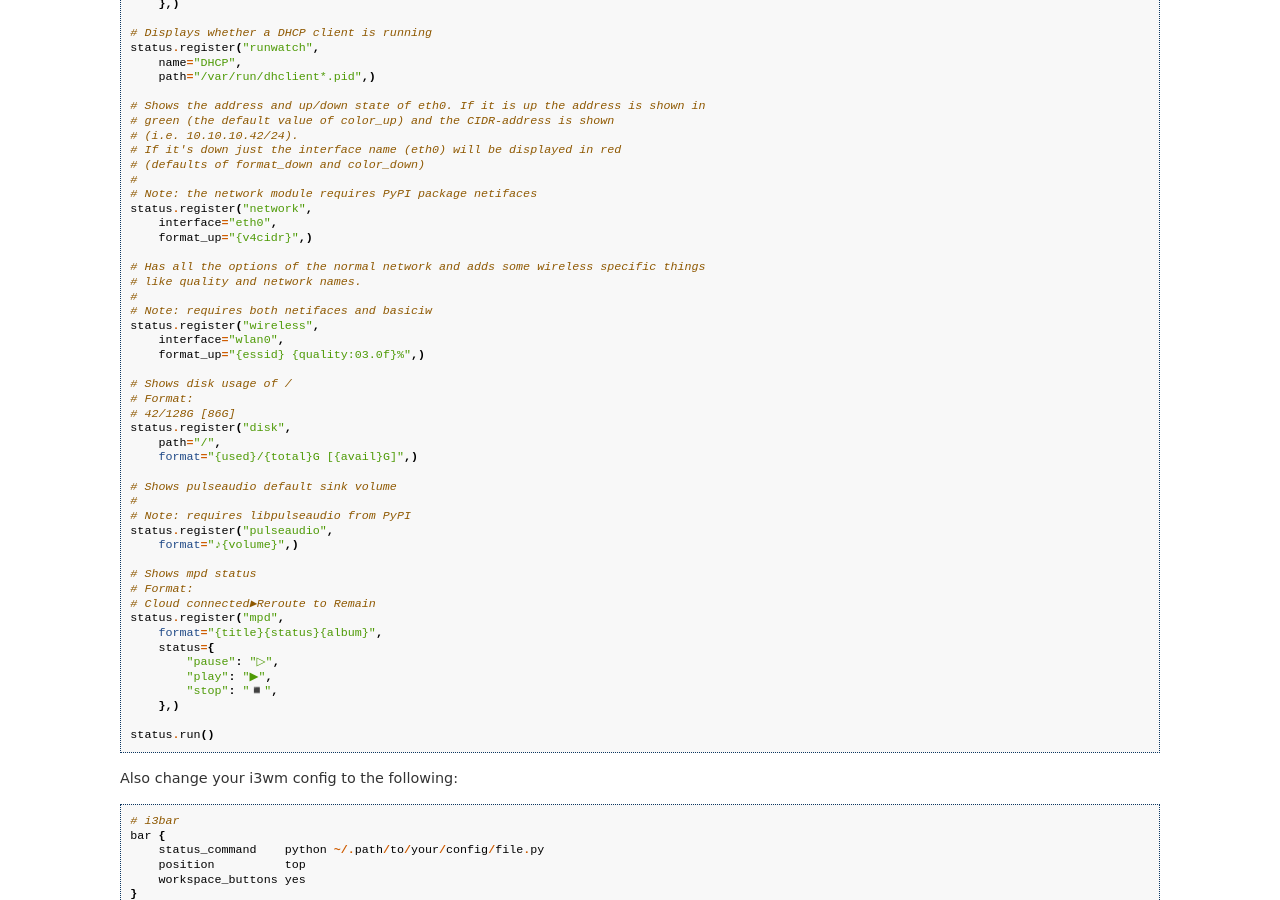
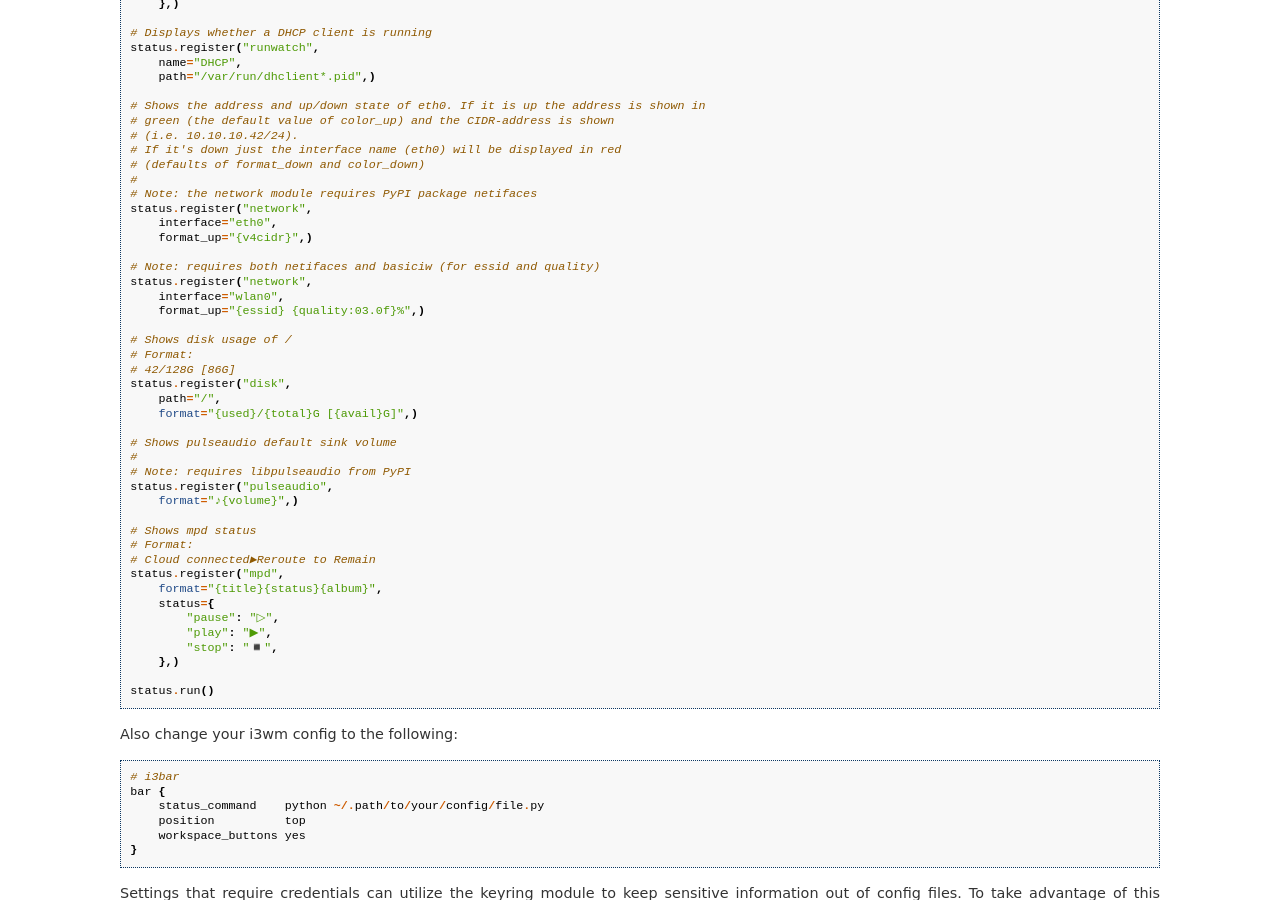
Before and after one commit to enkore/i3pystatus, a Sphinx documentation site: the page built from docs/configuration.rst, in a window 1280 px wide and 900 px high, scrolled down 1010 px. Built offline with Sphinx 7.4.7, drawn with Linux system fonts in a browser that asks for light colours.

Commit message:
Update configuration.rst

```diff
--- a/docs/configuration.rst
+++ b/docs/configuration.rst
@@ -78,11 +78,8 @@ example):
         interface="eth0",
         format_up="{v4cidr}",)
 
-    # Has all the options of the normal network and adds some wireless specific things
-    # like quality and network names.
-    #
-    # Note: requires both netifaces and basiciw
-    status.register("wireless",
+    # Note: requires both netifaces and basiciw (for essid and quality)
+    status.register("network",
         interface="wlan0",
         format_up="{essid} {quality:03.0f}%",)
 
```
